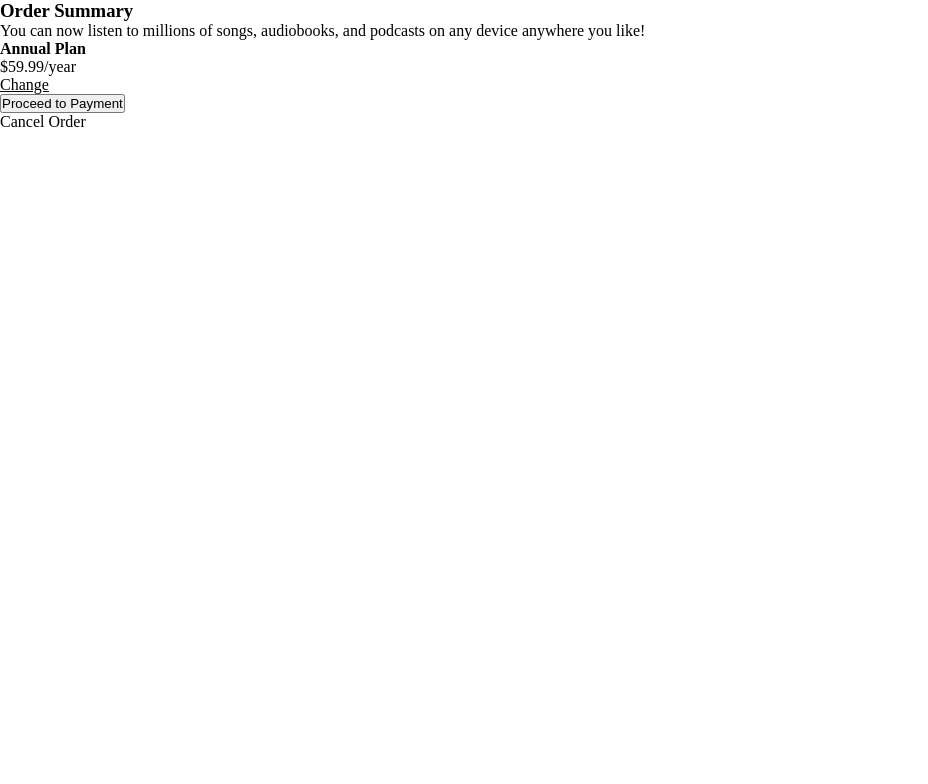
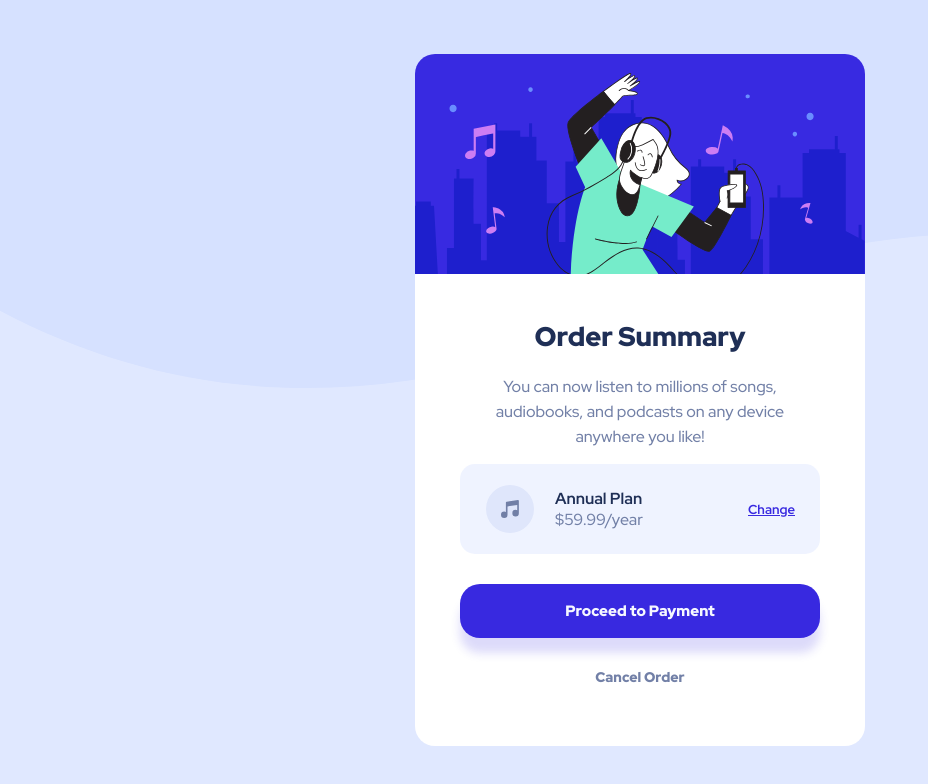
Before and after one commit to paulh-afk/ordersummarycomponent_frontendmentor, a website: page index.html in a window 1280 px wide. Shown: the whole page, without its empty margins (0-928 px from the left). Drawn offline with nearby package versions, Linux system fonts and the light colour scheme; files that its build step writes are made by us from their sources.

Commit message:
desktop view

```diff
--- a/index.html
+++ b/index.html
@@ -10,6 +10,12 @@
     <title>Frontend Mentor | Order summary card</title>
 
     <!-- Feel free to remove these styles or customise in your own stylesheet 👍 -->
+    <link rel="preconnect" href="https://fonts.googleapis.com" />
+    <link rel="preconnect" href="https://fonts.gstatic.com" crossorigin />
+    <link
+      href="https://fonts.googleapis.com/css2?family=Red+Hat+Display:wght@500;700;900&display=swap"
+      rel="stylesheet"
+    />
     <link rel="stylesheet" href="./css/style.css" />
   </head>
   <body>
@@ -22,16 +28,12 @@
           you like!
         </p>
         <div class="plans">
-          <div class="plans-logo-container">
-            <div class="plans-logo"></div>
-          </div>
+          <div class="plans-logo"></div>
           <div class="plan-billing">
             <b>Annual Plan</b>
             <p>$59.99/year</p>
           </div>
-          <div class="plan-change">
-            <u>Change</u>
-          </div>
+          <div class="plan-change">Change</div>
         </div>
         <div class="plan-actions">
           <button>Proceed to Payment</button>
--- a/scss/_base.scss
+++ b/scss/_base.scss
@@ -1,3 +1,27 @@
 body {
   font-size: 1.6rem;
+  font-weight: 400;
+  font-family: 'Red Hat Display', sans-serif;
 }
+
+h1,
+h2,
+h3 {
+  margin-bottom: 2rem;
+  font-weight: 900;
+}
+
+p {
+  margin-bottom: 1.5rem;
+}
+
+button {
+  font-family: 'Red Hat Display', sans-serif;
+  border: 0px;
+  padding: 1.7rem;
+  width: 100%;
+  border-radius: 2rem;
+  font-weight: 900;
+  font-size: 1.5rem;
+  cursor: pointer;
+}
--- a/scss/style.scss
+++ b/scss/style.scss
@@ -1,2 +1,102 @@
 @import 'reset';
 @import 'base';
+
+body {
+  height: 100vh;
+  display: grid;
+  place-items: center;
+  background: url('../images/pattern-background-desktop.svg') hsl(225, 100%, 94%) no-repeat top;
+  background-size: 100%;
+}
+
+.card {
+  width: 45rem;
+  .bg-presentation {
+    border-top-left-radius: 2rem;
+    border-top-right-radius: 2rem;
+    background: url('../images/illustration-hero.svg') no-repeat;
+    height: 22rem;
+  }
+  .product {
+    display: grid;
+    place-items: center;
+    background: #fff;
+    padding: 4.5rem;
+    border-bottom-left-radius: 2rem;
+    border-bottom-right-radius: 2rem;
+    & > h3 {
+      text-align: center;
+      font-size: 2.7rem;
+      color: hsl(223, 47%, 23%);
+    }
+    & > p {
+      text-align: center;
+      color: hsl(224, 23%, 55%);
+      line-height: 2.5rem;
+    }
+    .plans {
+      border-radius: 1.5rem;
+      width: 100%;
+      background: hsla(225, 100%, 94%, 0.5);
+      display: flex;
+      align-items: center;
+      padding: 2rem 2.5rem;
+      margin-bottom: 3rem;
+      .plans-logo {
+        flex: initial;
+        height: 5rem;
+        width: 5rem;
+        border-radius: 50%;
+        background: url('../images/icon-music.svg') no-repeat center;
+      }
+      .plan-billing {
+        flex: 1;
+        padding-left: 2rem;
+        b {
+          font-weight: 700;
+          color: hsl(223, 47%, 23%);
+        }
+        p {
+          color: hsl(224, 23%, 55%);
+          margin-bottom: 0;
+        }
+      }
+      .plan-change {
+        flex: initial;
+        cursor: pointer;
+        text-decoration: underline;
+        color: hsl(245, 75%, 52%);
+        font-weight: 700;
+        font-size: 1.3rem;
+        &:active {
+          text-decoration: none;
+          color: hsla(245, 75%, 52%, 0.7);
+        }
+      }
+    }
+    .plan-actions {
+      width: 100%;
+      button {
+        background: hsl(245, 75%, 52%);
+        color: hsl(225, 100%, 98%);
+        box-shadow: rgba(56, 41, 224, 0.17) 0 1.5rem 1rem;
+        &:active {
+          background: hsla(245, 75%, 52%, 0.7);
+        }
+      }
+      p {
+        padding: 1.5rem;
+        color: hsl(224, 23%, 55%);
+        text-align: center;
+        font-weight: 900;
+        font-size: 1.4rem;
+        margin-top: 1.5rem;
+        margin-bottom: 0;
+        cursor: pointer;
+        &:active {
+          color: hsl(223, 47%, 23%);
+        }
+      }
+    }
+  }
+}
```
